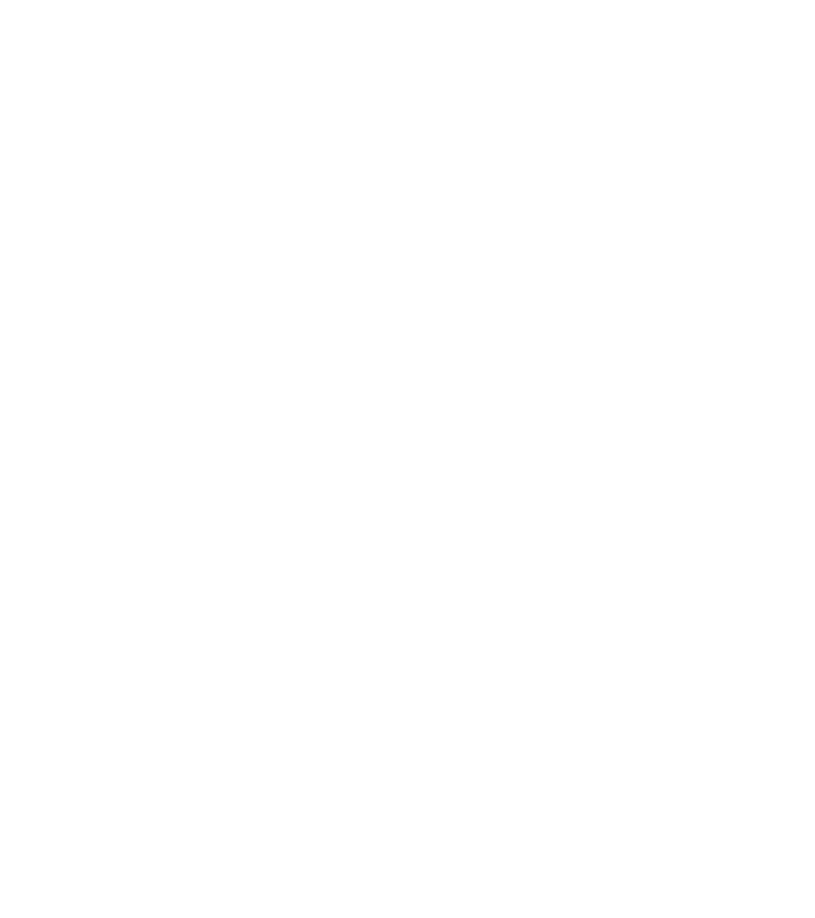
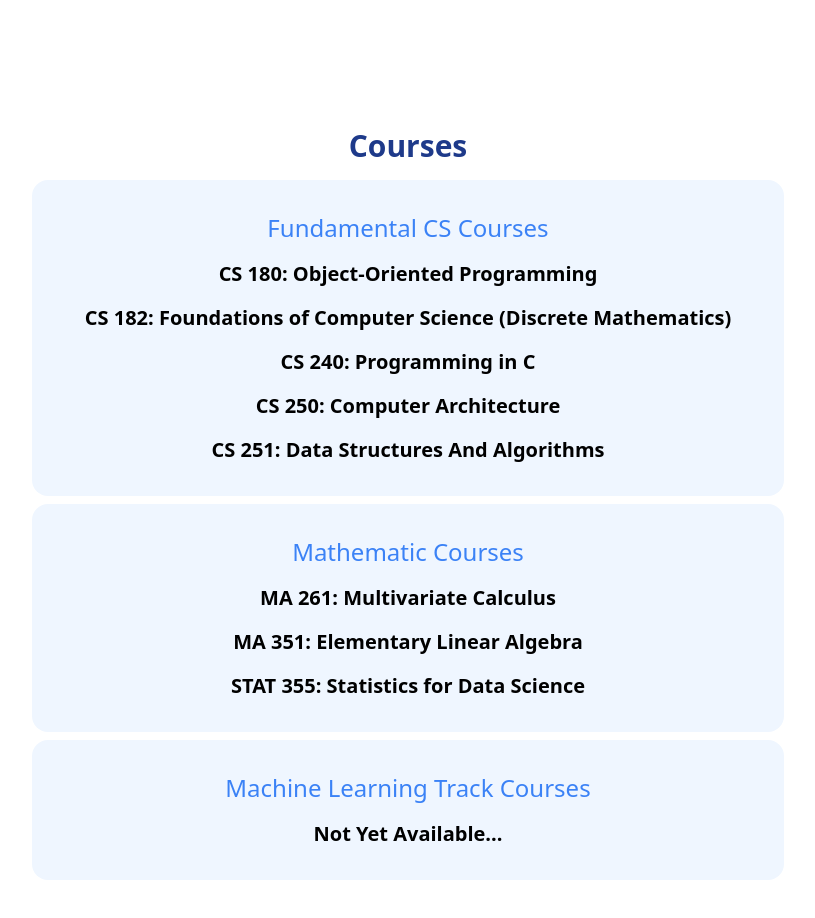
Before and after one commit to henryjlee729/portfolio, a Next.js app: page /about in a window 1280 px wide. Shown: the part 1240-2158 px from the top of the page, without its empty margins (248-1063 px from the left). Before the commit the page ends 1368 px from the top, so only its background shows below. Built offline with nearby package versions, Linux system fonts and the light colour scheme.

Commit message:
1.15.25 Updates

```diff
--- a/components/Skills.js
+++ b/components/Skills.js
@@ -119,6 +119,57 @@
           </ul>
         </div>
       </div>
+
+      <div className="w-full pb-32">
+        <div className="mx-auto flex flex-col justify-center">
+          <p className="font-bold text-blue-900 pb-4 text-center">Courses</p>
+
+          <ul className="flex justify-start items-center flex-col gap-4 mb-2 bg-blue-50 p-8 rounded-2xl">
+            <span className="text-blue-500 text-2xl w-full text-center md:w-fit">
+              Fundamental CS Courses
+            </span>
+            <li className="text-xl font-bold flex justify-center items-center flex-col">
+              CS 180: Object-Oriented Programming
+            </li>
+            <li className="text-xl font-bold flex justify-center items-center flex-col">
+              CS 182: Foundations of Computer Science (Discrete Mathematics)
+            </li>
+            <li className="text-xl font-bold flex justify-center items-center flex-col">
+              CS 240: Programming in C
+            </li>
+            <li className="text-xl font-bold flex justify-center items-center flex-col">
+              CS 250: Computer Architecture
+            </li>
+            <li className="text-xl font-bold flex justify-center items-center flex-col">
+              CS 251: Data Structures And Algorithms
+            </li>
+          </ul>
+
+          <ul className="flex justify-start items-center flex-col gap-4 mb-2 bg-blue-50 p-8 rounded-2xl">
+            <span className="text-blue-500 text-2xl w-full text-center md:w-fit">
+              Mathematic Courses
+            </span>
+            <li className="text-xl font-bold flex justify-center items-center flex-col">
+              MA 261: Multivariate Calculus
+            </li>
+            <li className="text-xl font-bold flex justify-center items-center flex-col">
+              MA 351: Elementary Linear Algebra
+            </li>
+            <li className="text-xl font-bold flex justify-center items-center flex-col">
+              STAT 355: Statistics for Data Science
+            </li>
+          </ul>
+
+          <ul className="flex justify-start items-center flex-col gap-4 mb-2 bg-blue-50 p-8 rounded-2xl">
+            <span className="text-blue-500 text-2xl w-full text-center md:w-fit">
+              Machine Learning Track Courses
+            </span>
+            <li className="text-xl font-bold flex justify-center items-center flex-col">
+              Not Yet Available...
+            </li>
+          </ul>
+        </div>
+      </div>
     </motion.div>
   );
 };
```
Also changed, not shown: posts/beanie-pomodoro.md (+4 -4 lines), posts/echopath.md (+7 -3 lines), 2 other files (tests, documents, lock files or other folders).
